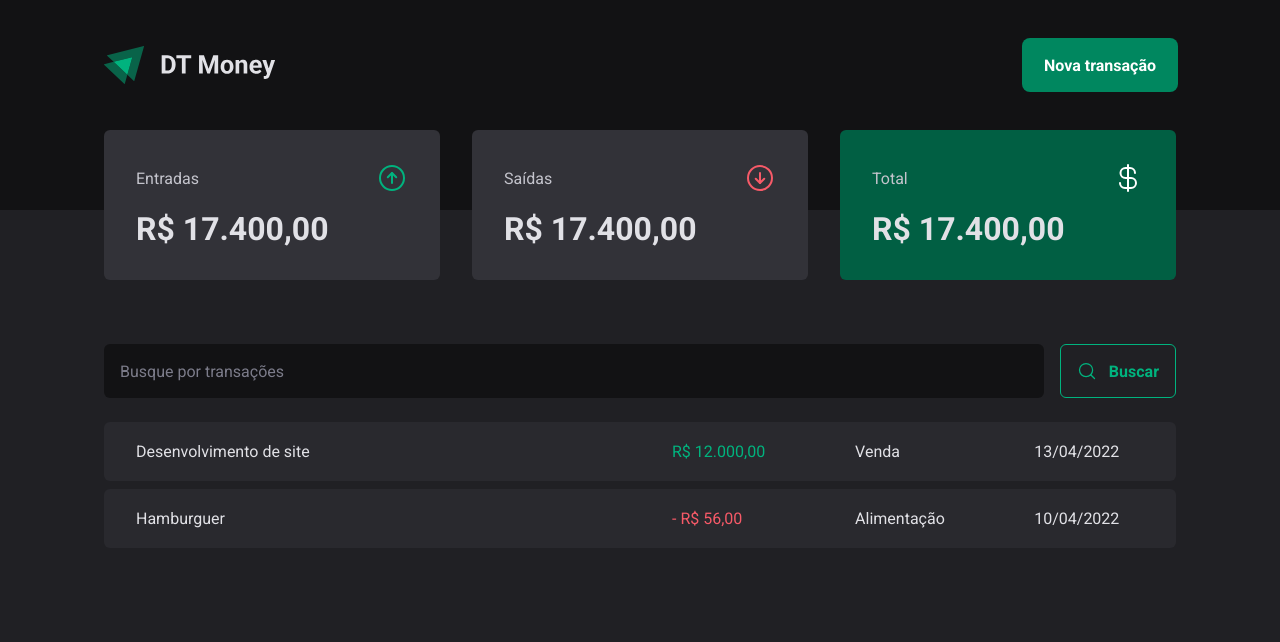
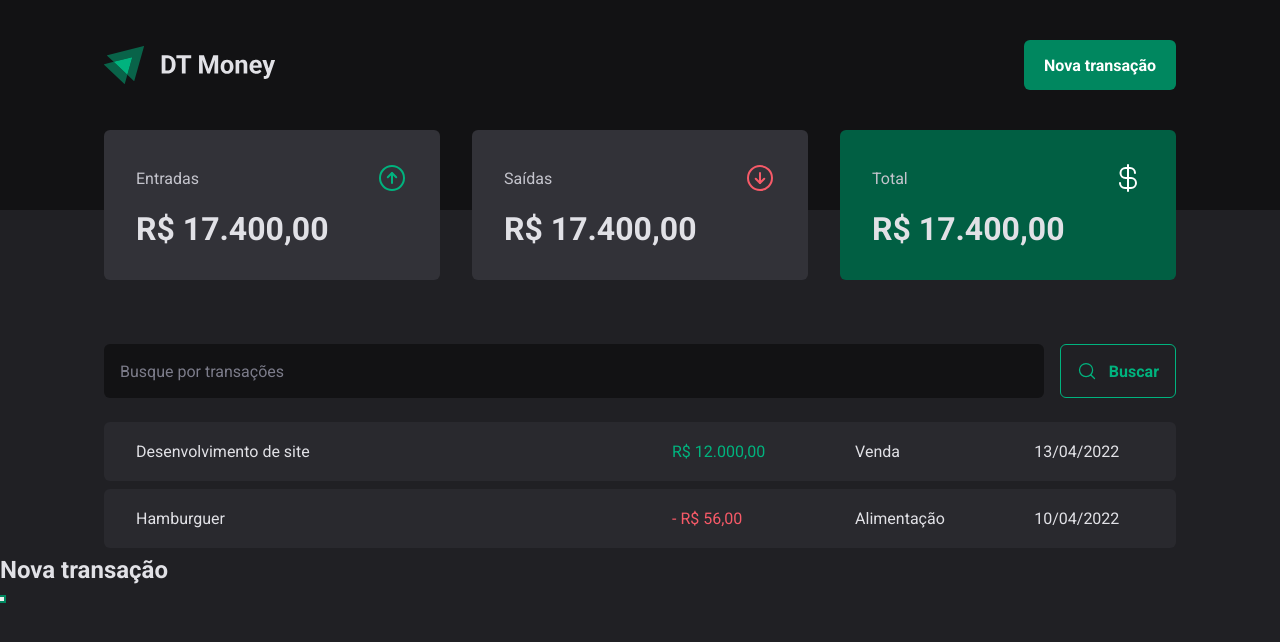
Before and after one commit to lucascprazeres/dt-money-2022, a React (Vite) app: page / in a window 1280 px wide. Both pictures are taken after a click on the button "Nova transação". Shown: the top 642 px of the page. Built offline with nearby package versions, Linux system fonts and the light colour scheme.

Commit message:
feat: adiciona estrutura do modal com radix ui

```diff
--- a/package.json
+++ b/package.json
@@ -9,6 +9,7 @@
     "preview": "vite preview"
   },
   "dependencies": {
+    "@radix-ui/react-dialog": "^1.0.2",
     "phosphor-react": "^1.4.1",
     "react": "^18.2.0",
     "react-dom": "^18.2.0",
--- a/src/components/Header/index.tsx
+++ b/src/components/Header/index.tsx
@@ -1,3 +1,4 @@
+import * as Dialog from '@radix-ui/react-dialog'
 import { HeaderContainer, HeaderContent, NewTransactionButton } from './styles'
 
 import logoImg from '../../assets/logo.svg'
@@ -8,7 +9,21 @@
       <HeaderContent>
         <img src={logoImg} alt="" />
 
-        <NewTransactionButton>Nova transação</NewTransactionButton>
+        <Dialog.Root>
+          <Dialog.Trigger asChild>
+            <NewTransactionButton>Nova transação</NewTransactionButton>
+          </Dialog.Trigger>
+
+          <Dialog.Portal>
+            <Dialog.Overlay />
+
+            <Dialog.Content>
+              <Dialog.Title>Nova transação</Dialog.Title>
+
+              <Dialog.Close />
+            </Dialog.Content>
+          </Dialog.Portal>
+        </Dialog.Root>
       </HeaderContent>
     </HeaderContainer>
   )
```
Also changed, not shown: 1 other file (tests, documents, lock files or other folders).
